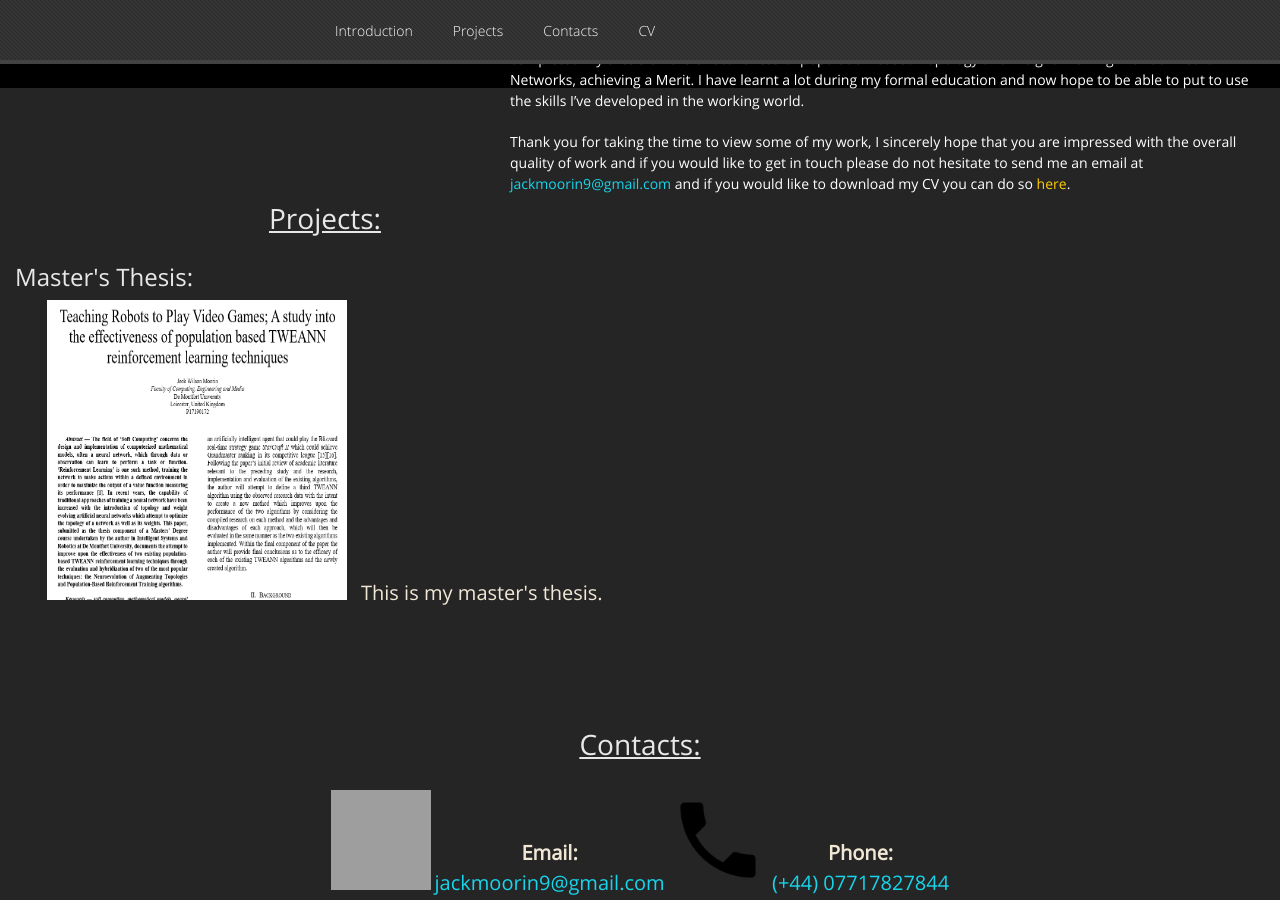
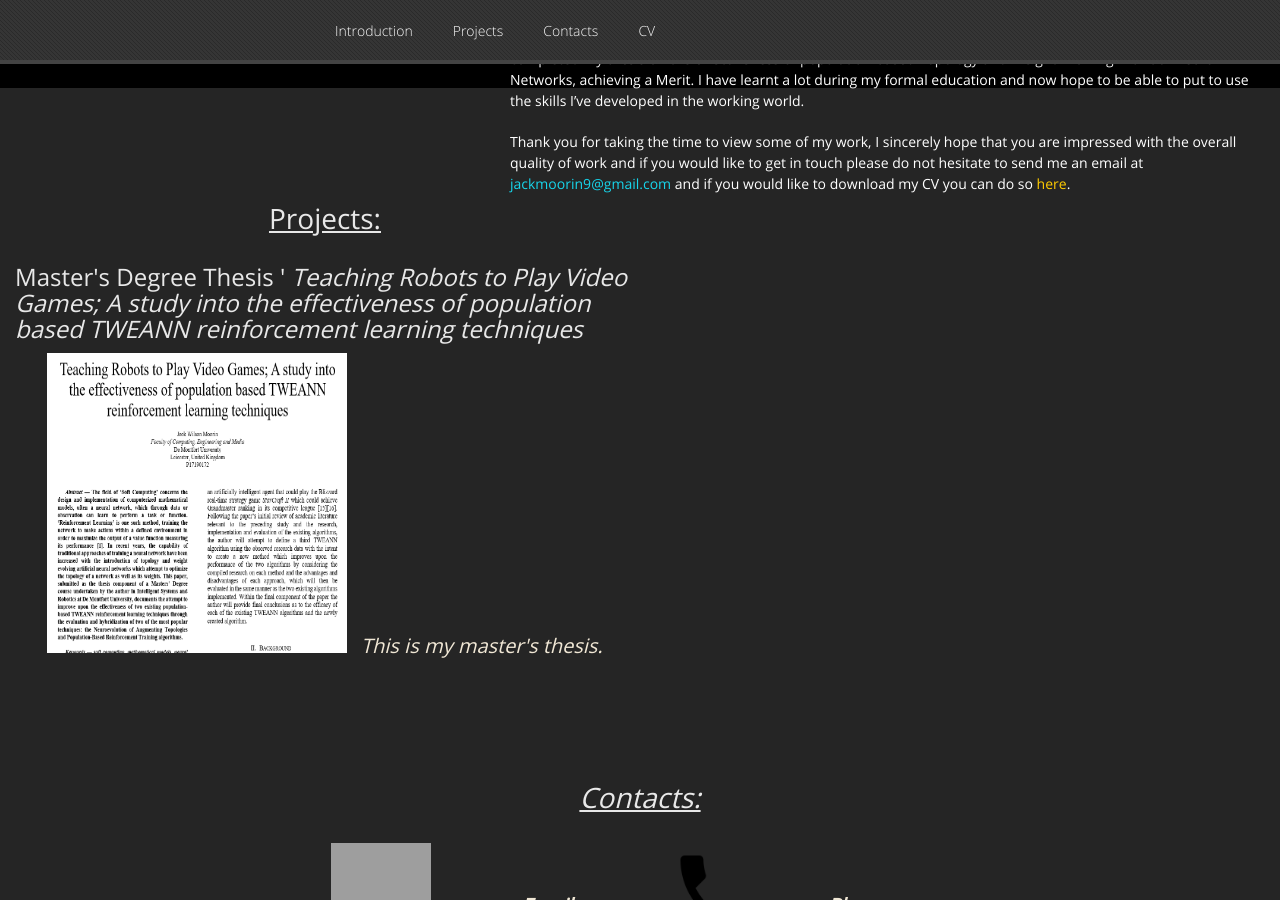
Before and after one commit to GamesProgrammingGrad2021/GamesProgrammingGrad2021.github.io, a Jekyll site: the page built from index.md, in a window 1280 px wide and 900 px high, scrolled down 1019 px. Built offline with Jekyll 4.4.1, drawn with Linux system fonts in a browser that asks for light colours; nearby versions of some CDN libraries; our own code applies the rules of GitHub Pages for plain Markdown files; grey boxes are pictures that could not be loaded.

Commit message:
Update default.html

```diff
--- a/_layouts/default.html
+++ b/_layouts/default.html
@@ -120,7 +120,7 @@
 			<h1 style="padding-top:10px;"><u>Projects:</u></h1>
 
 			<!-- Master's Thesis -->
-			<h2 style="padding-top:20px; padding-left: 15px; text-align: left;">Master's Thesis:</h2>
+			<h2 style="padding-top:20px; padding-left: 15px; text-align: left;">Master's Degree Thesis '<i> Teaching Robots to Play Video Games; A study into the effectiveness of population based TWEANN reinforcement learning techniques</h2>
 			<p><img src="Thesis_Thumbnail.png" alt="Thesis_Thumbnail" width="300" height="300" style="padding-left: 0px;">
 			<span style="display: inline-block; font-size: 20px; padding-left: 10px; padding-top: 20px;">This is my master's thesis.</span></p>
 		</div>
```
